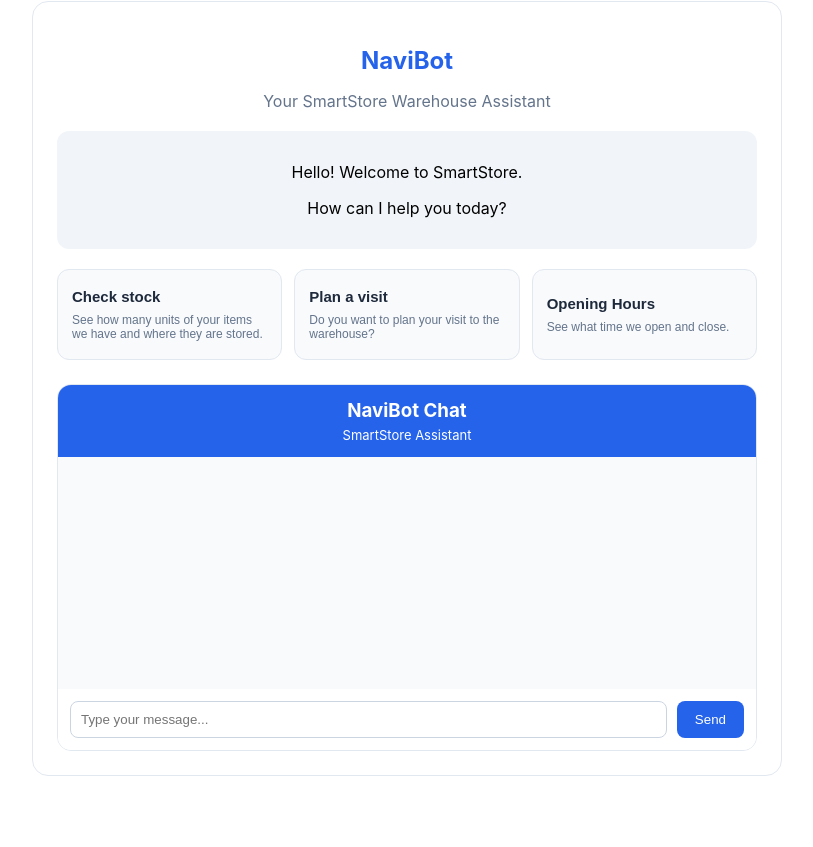
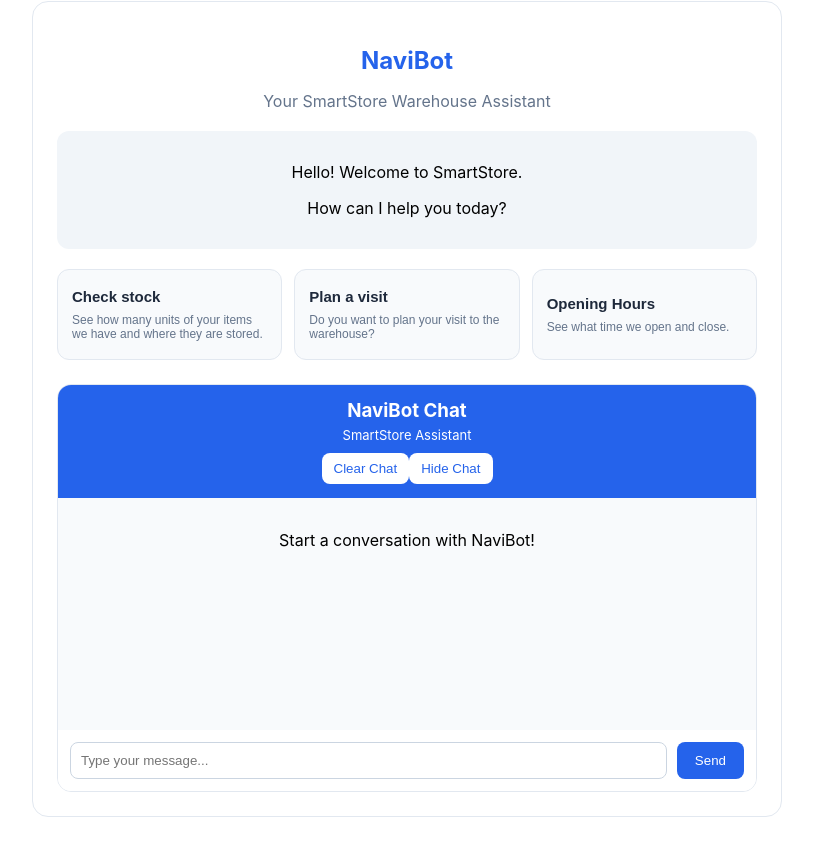
Before and after one commit to mthinzar/C304-CA1, a React (Create React App) app: page / in a window 1280 px wide. Shown: the part 1964-2811 px from the top of the page, without its empty margins (233-1046 px from the left). Before the commit the page ends 2770 px from the top, so only its background shows below. Built offline with nearby package versions, Linux system fonts and the light colour scheme.

Commit message:
feat: add chat controls and back navigation to NaviBot component

```diff
--- a/src/components/navibot/NaviBot.css
+++ b/src/components/navibot/NaviBot.css
@@ -171,3 +171,31 @@
   border-radius: 8px;
   cursor: pointer;
 }
+
+.navibot-chat-header button {
+  margin-top: 10px;
+  padding: 8px 12px;
+  background-color: white;
+  color: #2563eb;
+  border: none;
+  border-radius: 8px;
+  cursor: pointer;
+}
+
+.navibot-chat-header button:hover {
+  background-color: #dbeafe;
+}
+
+.navibot-back-button {
+  margin-top: 15px;
+  padding: 10px 16px;
+  background-color: white;
+  color: #2563eb;
+  border: 1px solid #2563eb;
+  border-radius: 8px;
+  cursor: pointer;
+}
+
+.navibot-back-button:hover {
+  background-color: #eff6ff;
+}
--- a/src/components/navibot/NaviBot.js
+++ b/src/components/navibot/NaviBot.js
@@ -17,6 +17,8 @@ function MessageInput() {
 
   //store multiple messages
   const [messages, setMessages] = useState([]);
+
+  const [showChat, setShowChat] = useState(true);
 
   function handleSend() {
 
@@ -46,6 +48,10 @@ function MessageInput() {
     }
   }
 
+  function handleClearChat() {
+    setMessages([]);
+    setUserInput("");
+  }
 
   return (
     <div className="navibot-chat">
@@ -53,10 +59,25 @@ function MessageInput() {
       <div className="navibot-chat-header">
         <h3>NaviBot Chat</h3>
         <p>SmartStore Assistant</p>
+
+        <button onClick={handleClearChat}>
+          Clear Chat
+        </button>
+
+        <button onClick={() => setShowChat(!showChat)}>
+          {showChat ? "Hide Chat" : "Show Chat"}
+        </button>
       </div>
 
+
+      {showChat && (
+        <div>
+
           <div className="navibot-conversation">
-        {messages.map((message, index) => {
+            {messages.length === 0 ? (
+              <p>Start a conversation with NaviBot!</p>
+            ) : (
+              messages.map((message, index) => {
                 return (
                   <ChatMessage
                     key={index}
@@ -64,13 +85,19 @@ function MessageInput() {
                     sender={message.sender}
                   />
                 );
-        })}
+              })
+            )}
           </div>
 
           <div className="navibot-input-row">
             <input
               value={userInput}
               onChange={(event) => setUserInput(event.target.value)}
+              onKeyDown={(event) => {
+                if (event.key === "Enter") {
+                  handleSend();
+                }
+              }}
               placeholder="Type your message..."
             />
 
@@ -78,6 +105,9 @@ function MessageInput() {
               Send
             </button>
           </div>
+
+        </div>
+      )}
 
     </div>
   );
@@ -281,6 +311,10 @@ function NaviBot() {
     setSelectedOption(id);
   }
 
+  function handleBack() {
+    setSelectedOption("");
+  }
+
   return (
 
     <div className="navibot-container">
@@ -328,6 +362,12 @@ function NaviBot() {
 
         {selectedOption === "hours" && <OpeningHours />}
 
+        {selectedOption !== "" && (
+          <button className="navibot-back-button" onClick={handleBack}>
+            Back to Main Menu
+          </button>
+        )}
+
         <MessageInput />
       </div>
     </div>
```
Also changed, not shown: src/naviData.js (line endings or trailing spaces). Lines whose indentation alone changed are shown as unchanged.
